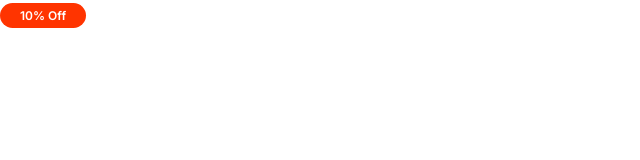
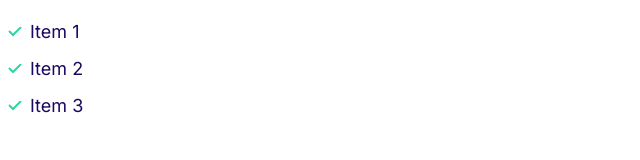
Before and after one commit to MohamedShehadeh/Firstproject, a plain HTML site: page index.html in a window 1280 px wide. Shown: the whole page, without its empty margins (0-640 px from the left). Drawn offline with Linux system fonts and the light colour scheme; a web font is replaced by a local one.

Commit message:
Build The List Component

```diff
--- a/css/style.css
+++ b/css/style.css
@@ -99,3 +99,26 @@ a {
     font-size: 1.2rem;
   }
 }
+/* Lists */
+.list {
+  list-style: none;
+  padding-left: 0;
+  color: var(--color-headings);
+}
+.list--inline .list__item {
+  display: inline-block;
+  margin-right: 2rem;
+}
+.list--tick {
+  list-style-image: url(../images/tick.svg);
+  padding-left: 3rem;
+}
+.list--tick .list__item {
+  padding-left: 0.5rem;
+  margin-bottom: 1rem;
+}
+@media screen and (min-width: 1024px) {
+  .list--tick .list__item {
+    padding-left: 0;
+  }
+}
--- a/index.html
+++ b/index.html
@@ -15,6 +15,10 @@
     <title>Moshify</title>
   </head>
   <body>
-    <span class="badge badge--primary badge--small">10% Off</span>
+    <ul class="list list--tick">
+      <li class="list__item">Item 1</li>
+      <li class="list__item">Item 2</li>
+      <li class="list__item">Item 3</li>
+    </ul>
   </body>
 </html>
```
Also changed, not shown: Components/Lists.html (added, +5 -0 lines), images/tick.svg (added).
